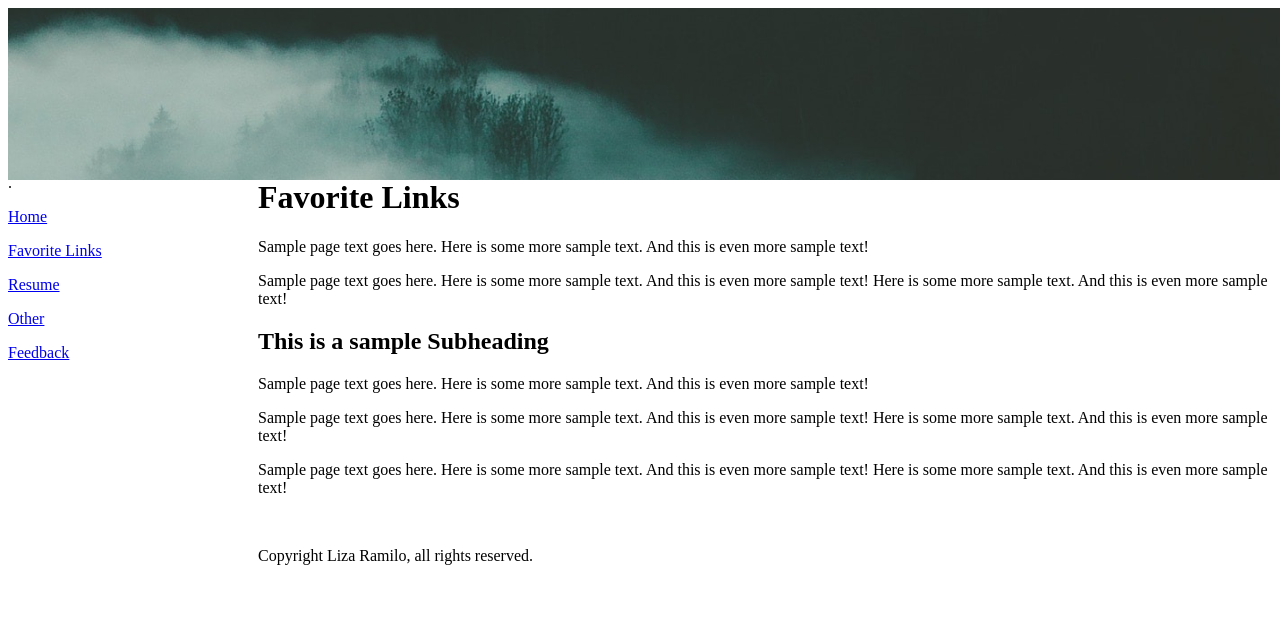
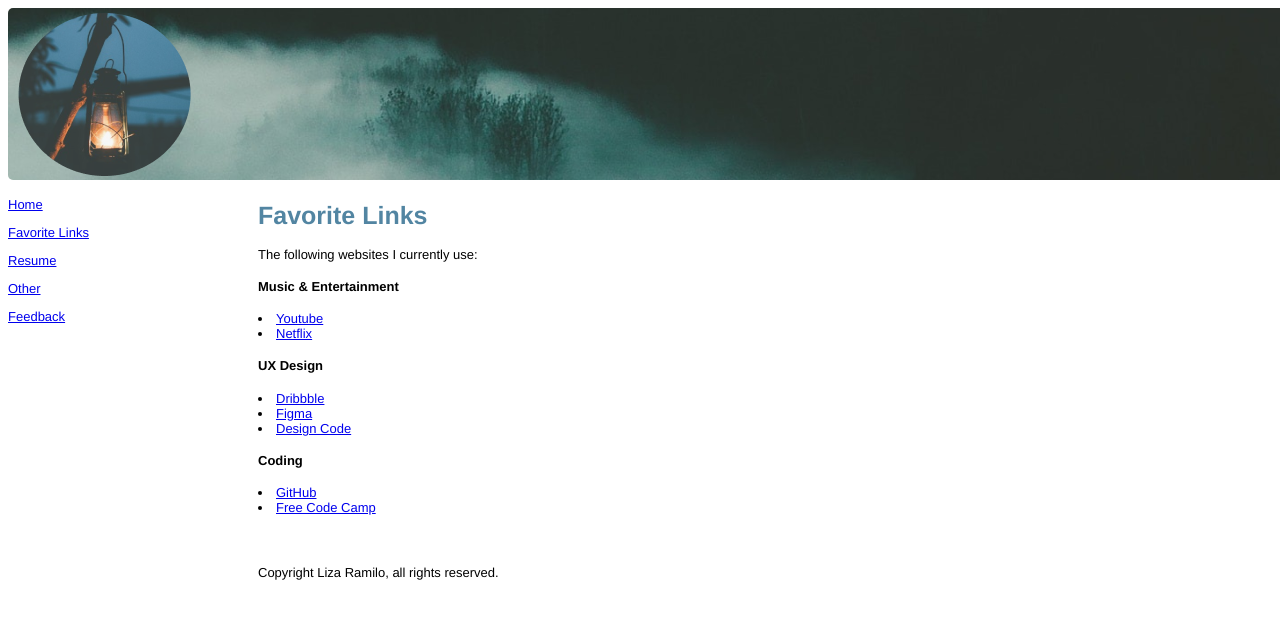
Before and after one commit to aynakoliza/basic-HTML-project-, a plain HTML site: page favlinks.html in a window 1280 px wide. Shown: the top 618 px of the page. Drawn offline with Linux system fonts and the light colour scheme.

Commit message:
add img change fonts banner and logo

```diff
--- a/favlinks.html
+++ b/favlinks.html
@@ -13,11 +13,13 @@
   </head>
 
   <body>
-    <header><img src="Banner.png" alt="Banner"></header>
+
+    <div class="parent">
+        <img class="image1" src="Banner.png" alt="Banner">
+        <img class="image2" src="Logo.png" alt="Logo">
+    </div>
+
     <nav>
-      <p>
-        .
-      </p>
       <p><a href="index.html">Home</a></p>
       <p><a href="favlinks.html">Favorite Links</a></p>
       <p><a href="resume.html">Resume</a></p>
@@ -28,29 +30,21 @@
     <div id="main">
       <h1>Favorite Links</h1>
       <p>
-        Sample page text goes here. Here is some more sample text. And this is
-        even more sample text!
+        The following websites I currently use:
+        <h4>Music & Entertainment</h4>
+        <li><a href="https://www.youtube.com/">Youtube</a></li>
+        <li><a href="https://www.netflix.com/">Netflix</a></li>
+
+        <h4>UX Design</h4>
+        <li><a href="https://dribbble.com/">Dribbble</a></li>
+        <li><a href="https://www.figma.com/">Figma</a></li>
+        <li><a href="https://designcode.io/courses/">Design Code</a></li>
+
+        <h4>Coding</h4>
+        <li><a href="https://github.com/aynakoliza">GitHub</a></li>
+        <li><a href="https://www.freecodecamp.org/">Free Code Camp</a></li>
       </p>
-      <p>
-        Sample page text goes here. Here is some more sample text. And this is
-        even more sample text! Here is some more sample text. And this is even
-        more sample text!
-      </p>
-      <h2>This is a sample Subheading</h2>
-      <p>
-        Sample page text goes here. Here is some more sample text. And this is
-        even more sample text!
-      </p>
-      <p>
-        Sample page text goes here. Here is some more sample text. And this is
-        even more sample text! Here is some more sample text. And this is even
-        more sample text!
-      </p>
-      <p>
-        Sample page text goes here. Here is some more sample text. And this is
-        even more sample text! Here is some more sample text. And this is even
-        more sample text!
-      </p>
+
       <footer>Copyright Liza Ramilo, all rights reserved.</footer>
     </div>
   </body>
--- a/layout.css
+++ b/layout.css
@@ -7,7 +7,38 @@
 */
 
 header {
-	height : 150px; /* optionally set an appropriate height for this banner area */
+	height : 90px; /* optionally set an appropriate height for this banner area */
+}
+
+body {
+    background-repeat: no-repeat;
+    background-attachment: fixed;
+    background-size: 100% 100%;
+}
+
+.parent {
+    position: relative;
+    top: 0;
+    left: 0;
+}
+
+.links{
+    color: red;
+}
+
+.image1 {
+    position: relative;
+    top: 0;
+    left: 0;
+    border: 0px solid #000000;
+    border-radius: 5px;
+}
+
+.image2 {
+    position: absolute;
+    top: 5px;
+    left: 10px;
+    border: 0px solid #000000;
 }
 
 nav {
@@ -49,3 +80,40 @@ input[type=checkbox] {
     float: right;
     margin-left: 30px;
 }
+
+p {
+    color: black;
+    font-family: Helvetica;
+    font-size: 13px;
+}
+
+
+h1 {
+    color: #5285A2;
+    font-family: Helvetica;
+    font-size: 25px;
+}
+
+h3 {
+    color: black;
+    font-family: Helvetica;
+    font-size: 13px;
+}
+
+h4 {
+    color: black;
+    font-family: Helvetica;
+    font-size: 13px;
+}
+
+li {
+    color: black;
+    font-family: Helvetica;
+    font-size: 13px;
+}
+
+footer {
+    color: black;
+    font-family: Helvetica;
+    font-size: 13px;
+}
```
Also changed, not shown: feedback.html (+7 -26 lines), index.html (+13 -19 lines), other.html (+13 -24 lines), resume.html (+19 -11 lines), fog.jpg (added), photo.jpg (added), trees.png (added).
